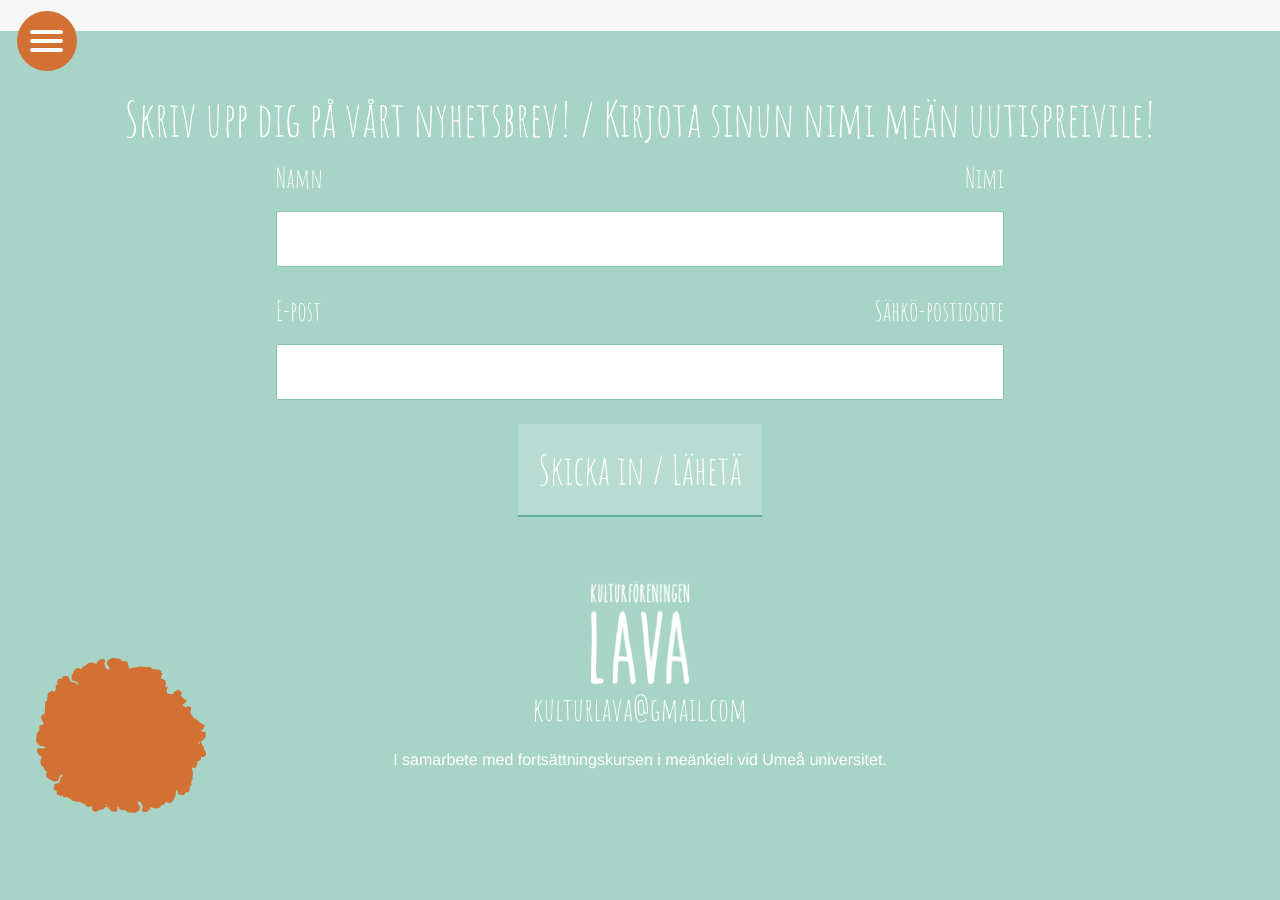
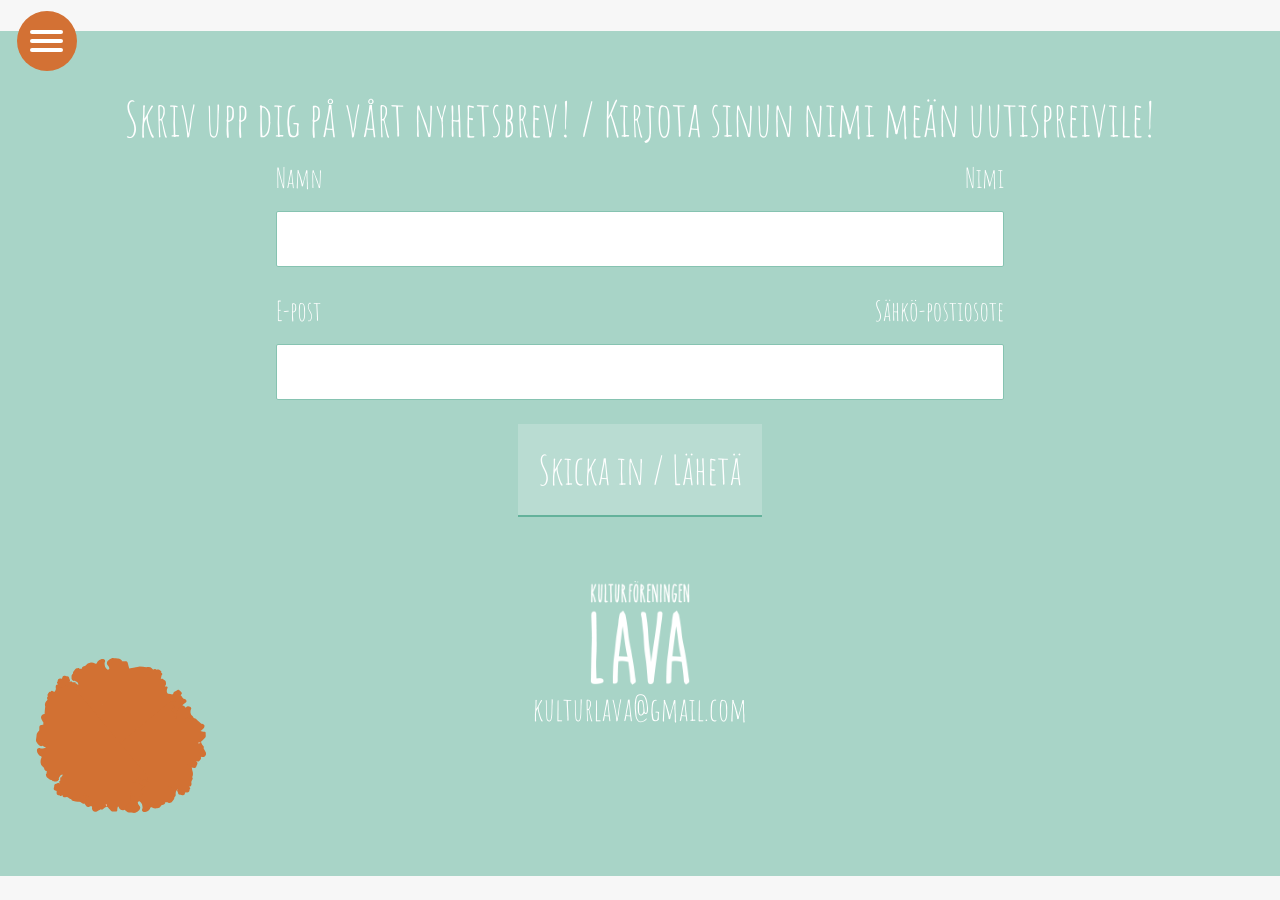
Before and after one commit to kulturlava/kulturlava.github.io, a Jekyll site: the page built from location.md, in a window 1280 px wide and 900 px high, scrolled down 1037 px. Built offline with Jekyll 4.4.1, drawn with Linux system fonts in a browser that asks for light colours; some web fonts are replaced; after the commit the page ends 1913 px from its top, so only the background shows below that.

Commit message:
Remove outdated credits in swedish strings

```diff
--- a/_data/strings/sv.yaml
+++ b/_data/strings/sv.yaml
@@ -241,7 +241,7 @@ form:
     thanks:
         h1: Tack!
         p: Du är nu anmäld. Glöm inte att betala in avgiften!
-credits: I samarbete med fortsättningskursen i meänkieli vid Umeå universitet.
+credits:
 takeover:
     more: Berätta mer
     signup: Skriv upp dig på vårt nyhetsbrev!
```
